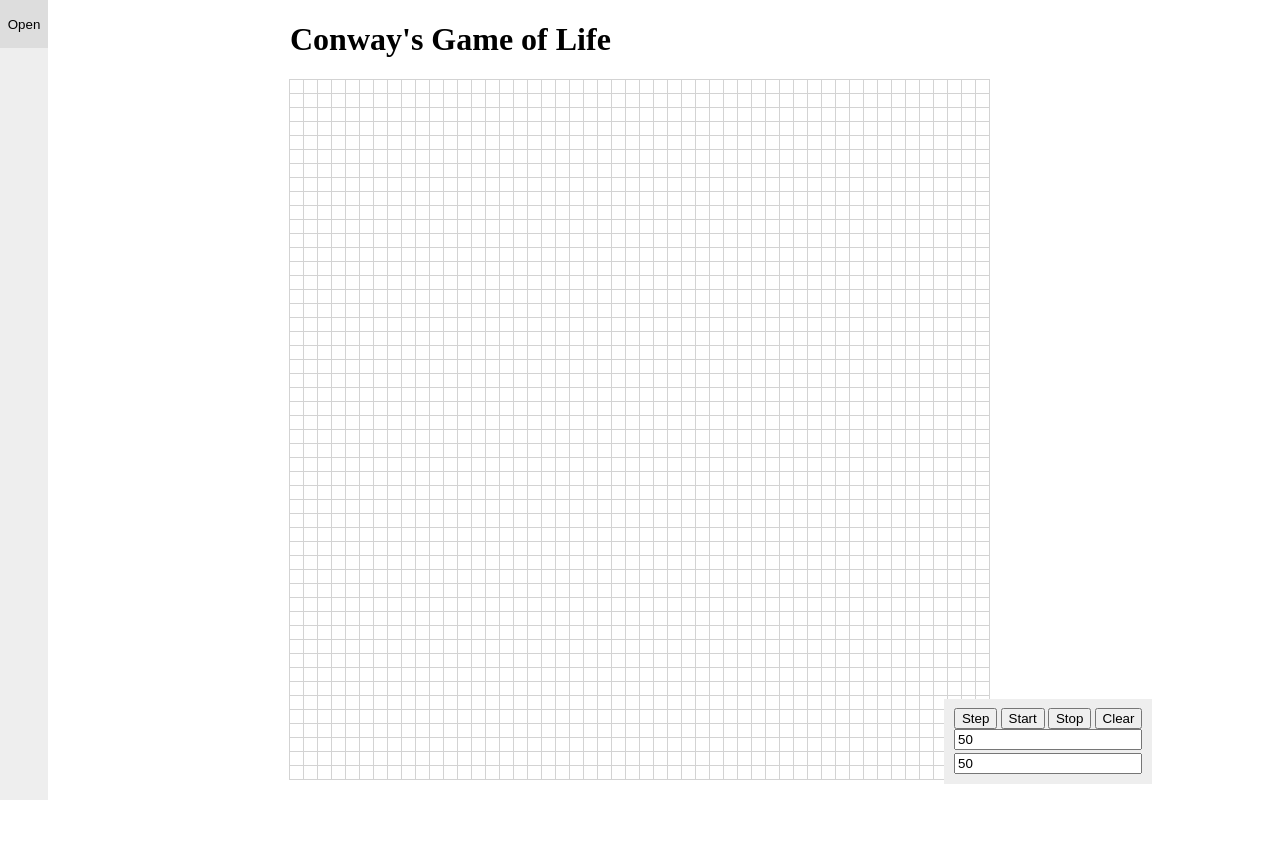
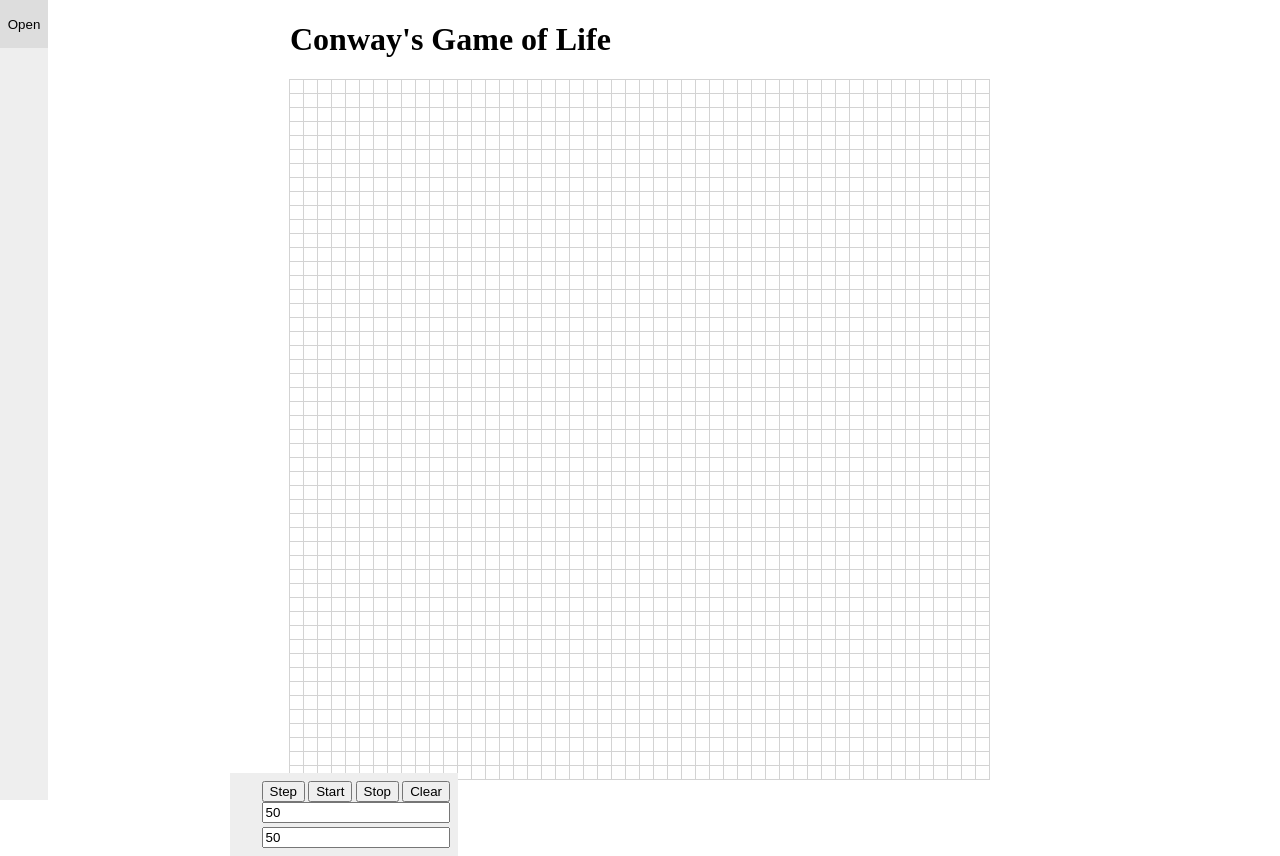
Before and after one commit to rtp314/game-of-life, a React (Vite) app: page / in a window 1280 px wide. Before the commit the page ends 800 px from the top, so only its background shows below. Built offline with nearby package versions, Linux system fonts and the light colour scheme.

Commit message:
add moveable controls

```diff
--- a/src/Game/Controls.tsx
+++ b/src/Game/Controls.tsx
@@ -1,4 +1,4 @@
-import { useState } from 'react';
+import React, { useRef, useState } from 'react';
 import debounce from '../util/debounce';
 import { defaultGridSize, maxGridSize, minGridSize } from './defaults';
 
@@ -21,6 +21,10 @@ export default function Controls({
 }: IControlsProps) {
   const [width, setWidth] = useState(defaultGridSize);
   const [height, setHeight] = useState(defaultGridSize);
+  const mouseStartX = useRef<number>(0);
+  const mouseStartY = useRef<number>(0);
+  const stickToMouse = useRef<boolean>(false);
+  const controlsRef = useRef<HTMLDivElement>(null);
 
   function handleSetWidth(event: React.ChangeEvent<HTMLInputElement>) {
     const newWidth = Number(event.target.value);
@@ -43,8 +47,30 @@ export default function Controls({
     }
     debounce(adjustAndSet);
   }
+
+  function handleStartMove(event: React.MouseEvent) {
+    mouseStartX.current = event.clientX;
+    mouseStartY.current = event.clientY;
+    document.addEventListener('mousemove', handleMouseMove);
+    document.addEventListener('mouseup', (event: MouseEvent) => {
+      document.removeEventListener('mousemove', handleMouseMove);
+    });
+  }
+
+  function handleMouseMove(event: MouseEvent) {
+    if (controlsRef.current) {
+      const movedXBy = event.clientX - mouseStartX.current;
+      const movedYBy = event.clientY - mouseStartY.current;
+      mouseStartX.current = event.clientX;
+      mouseStartY.current = event.clientY;
+      controlsRef.current.style.left = `${controlsRef.current.offsetLeft + movedXBy}px`;
+      controlsRef.current.style.top = `${controlsRef.current.offsetTop + movedYBy}px`;
+    }
+  }
+
   return (
     <div className="controls">
+      <div ref={controlsRef} className="moveable-controls" onMouseDown={handleStartMove}>
         <div className="controls-buttons">
           <button onClick={stepGame}>Step</button>
           <button onClick={startGame}>Start</button>
@@ -56,5 +82,6 @@ export default function Controls({
           <input type="number" value={height} onChange={handleSetHeight} />
         </div>
       </div>
+    </div>
   );
 }
--- a/src/Game/Game.scss
+++ b/src/Game/Game.scss
@@ -31,11 +31,17 @@ div.column {
 }
 
 .controls {
-  position: fixed;
+  position: relative;
   bottom: 1rem;
   right: 10%;
   padding: var(--padding);
-  background-color: #eee;
+
+  .moveable-controls {
+    background-color: #eee;
+    position: absolute;
+    padding: 0.5rem;
+    padding-left: 2rem;
+  }
 
   .controls-buttons {
     display: flex;
```
Lines whose indentation alone changed are shown as unchanged.
